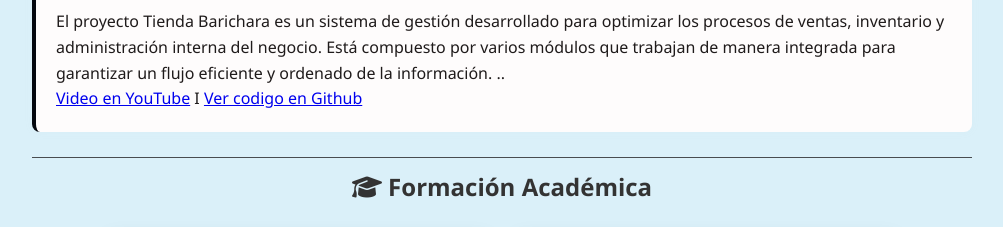
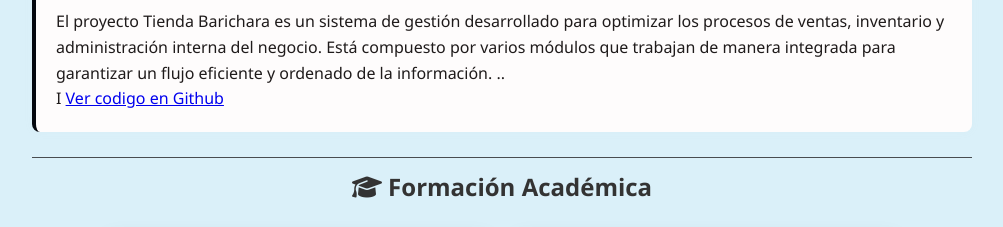
Before and after one commit to bendisi/portafolio_actdess, a plain HTML site: page index.html in a window 1280 px wide. Shown: the part 2525-2752 px from the top of the page, without its empty margins (138-1141 px from the left). Drawn offline with Linux system fonts and the light colour scheme.

Commit message:
Actualizar datos

```diff
--- a/index.html
+++ b/index.html
@@ -183,7 +183,7 @@
       <p>El proyecto Tienda Barichara es un sistema de gestión desarrollado para optimizar los procesos de ventas,
         inventario y administración interna del negocio. Está compuesto por varios módulos que trabajan
         de manera integrada para garantizar un flujo eficiente y ordenado de la información. ..</p>
-      <a href="https://youtu.be/8ktmHTvc9d4">Video en YouTube</a> I
+      <a href="https://youtu.be/8ktmHTvc9d4"></a> I
       <a href="https://github.com/bendisi/crud_php.git">Ver codigo en Github</a>
     </div>
 
```
